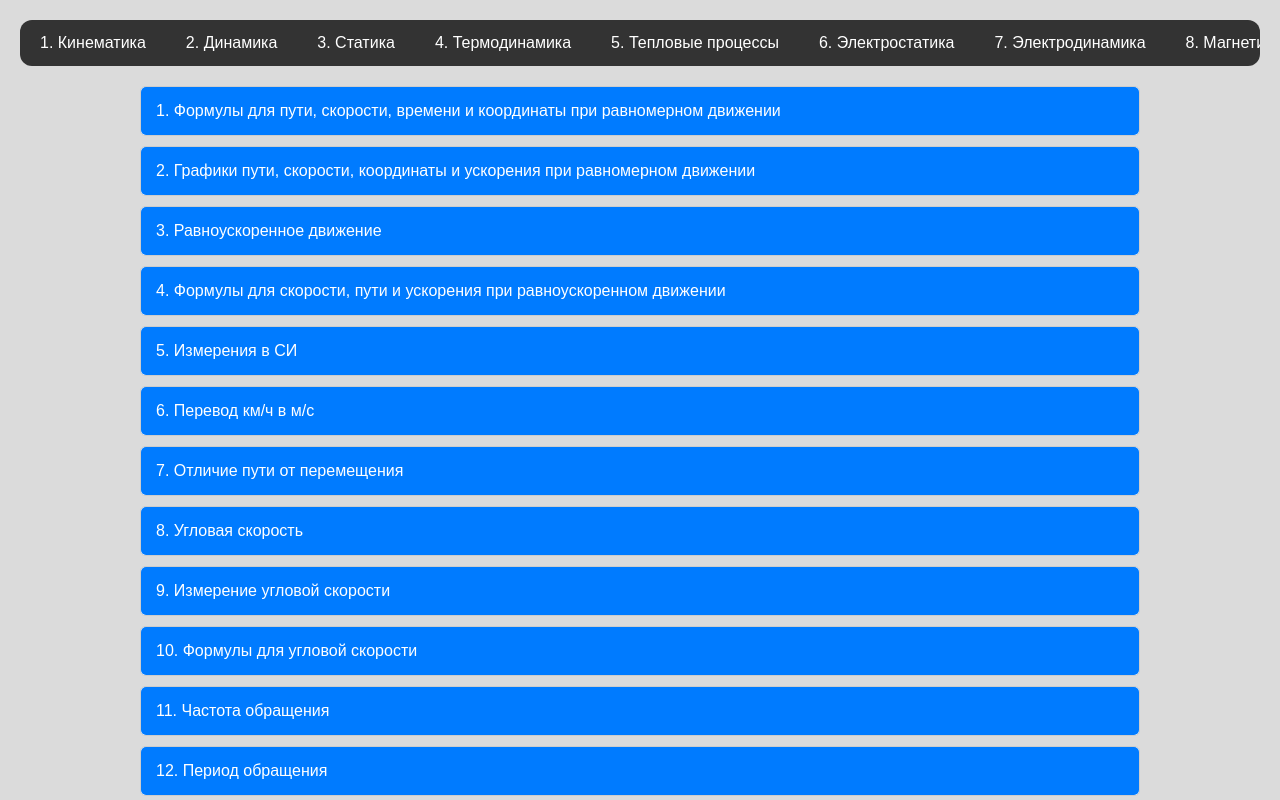
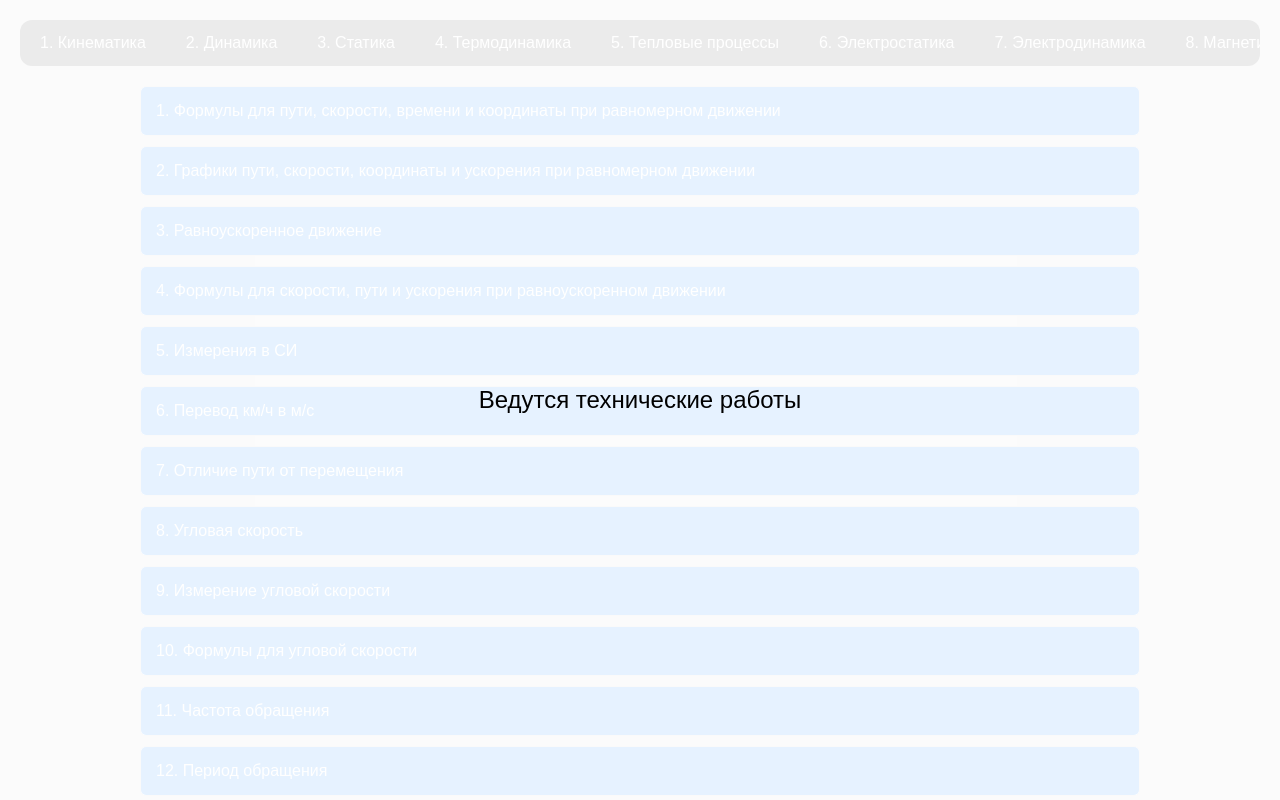
Before and after one commit to GaneevAmirHosting-dev/physics-formuls, a plain HTML site: page index.html in a window 1280 px wide. Shown: the top 800 px of the page. Drawn offline with nearby package versions, Linux system fonts and the light colour scheme.

Commit message:
Update index.html

```diff
--- a/index.html
+++ b/index.html
@@ -12,6 +12,24 @@
                   padding: 20px;
                   background-color: #dbdbdb;
             }
+
+.overlay {
+            position: fixed;
+            top: 0;
+            left: 0;
+            width: 100%;
+            height: 100%;
+            background-color: rgba(255, 255, 255, 0.9);
+            display: flex;
+            justify-content: center;
+            align-items: center;
+            z-index: 9999; /* Убедитесь, что это значение выше, чем у других элементов на странице */
+        }
+        .message {
+            font-size: 24px;
+            color: black;
+            text-align: center;
+        }
 
             .accordion {
                   background-color: white;
@@ -167,6 +185,10 @@
 </head>
 
 <body>
+
+<div class="overlay">
+        <div class="message">Ведутся технические работы</div>
+    </div>
 
       <nav>
             <a href="#section1" onclick="showSection('section1')">1. Кинематика</a>
```
